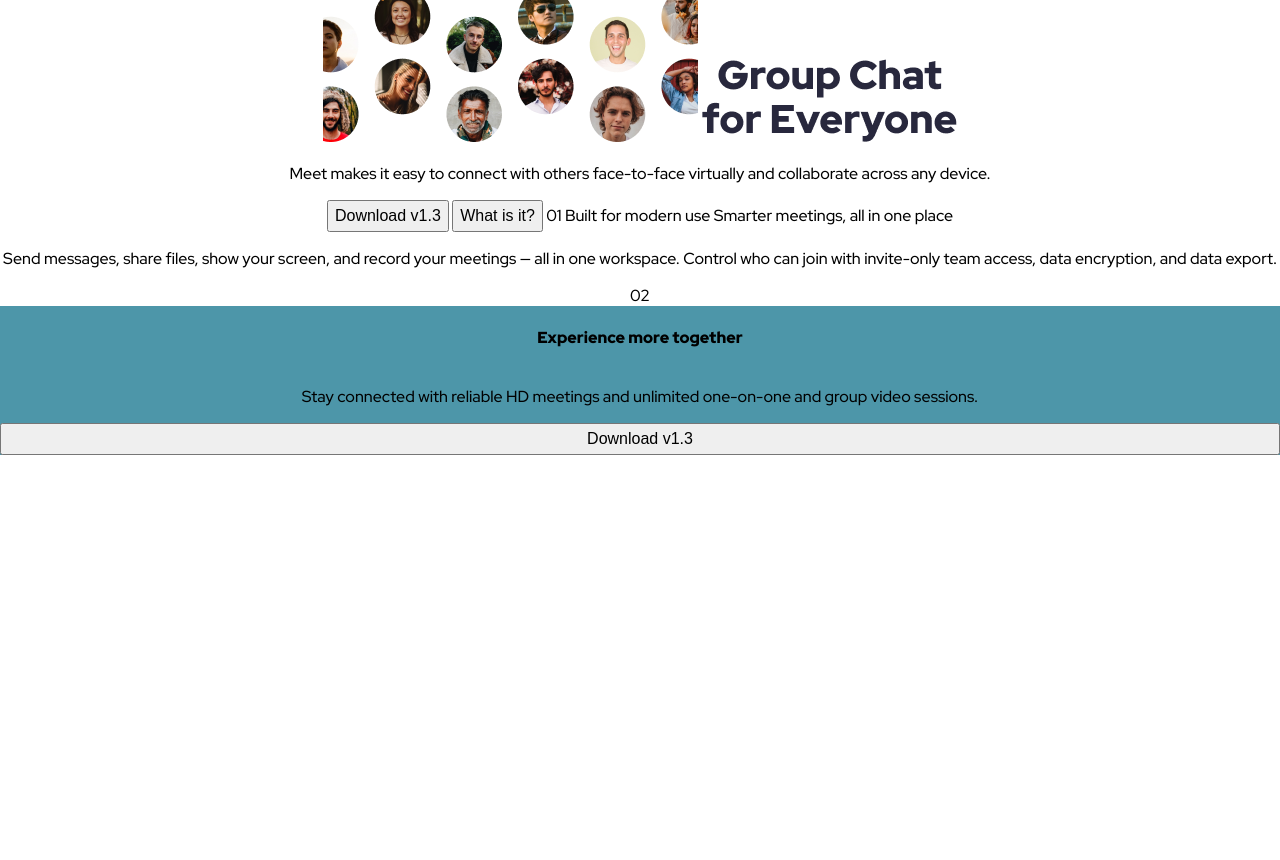
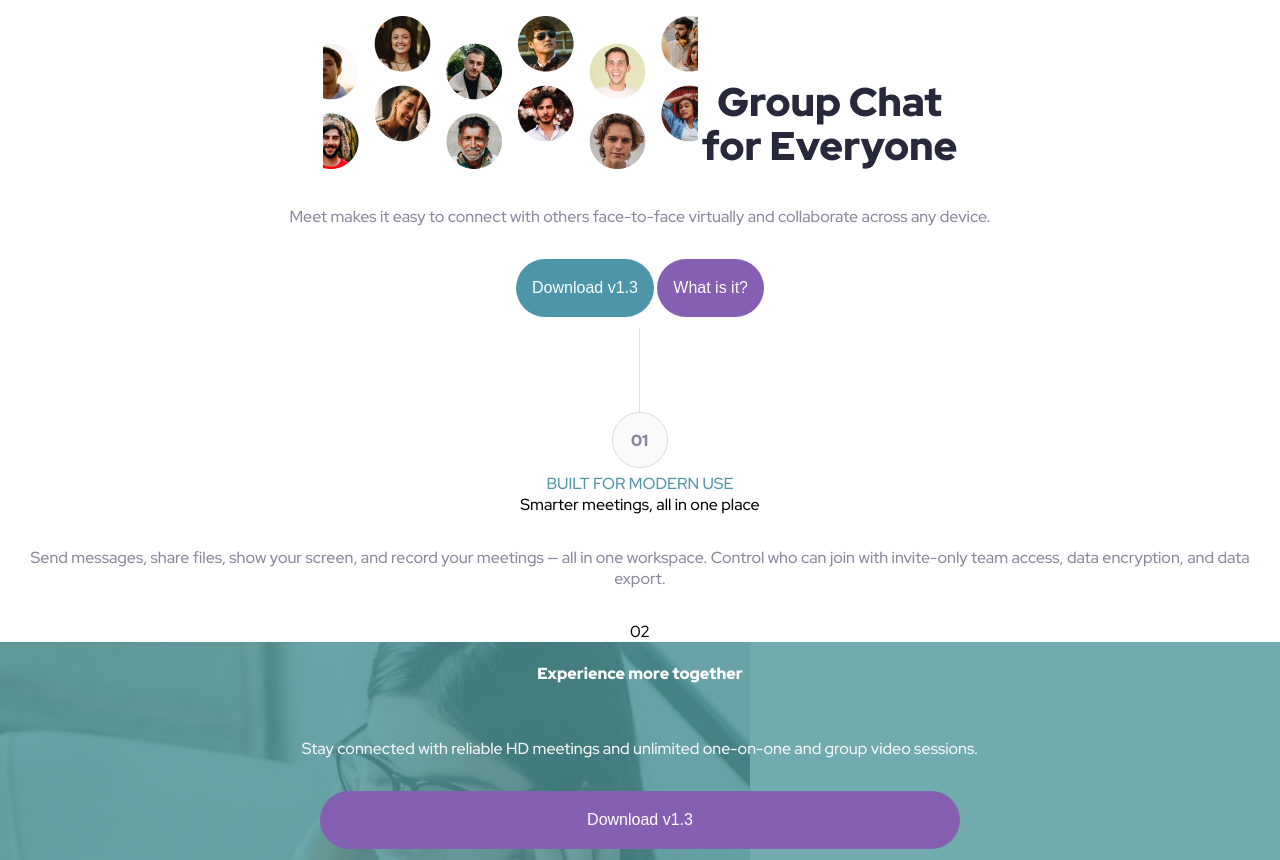
Before and after one commit to sorengrey/meet-landing-page, a plain HTML site: page index.html in a window 1280 px wide. Shown: the part 84-944 px from the top of the page. Before the commit the page ends 832 px from the top, so only its background shows below. Drawn offline with Linux system fonts and the light colour scheme.

Commit message:
added one.png, styled buttons

```diff
--- a/index.html
+++ b/index.html
@@ -28,16 +28,20 @@
 
     <p>Meet makes it easy to connect with others face-to-face virtually and collaborate across any device.</p>
 
-    <button class="download">Download v1.3</button>
-    <button id="whatisit">What is it?</button>
+    <section id="twobuttons">
+      <button class="download">Download v1.3</button>
+      <button id="whatisit">What is it?</button>
+    </section>
 
-    01
-    Built for modern use
+    <section id="one">
+      <img src="./assets/mobile/one.png" alt="the number one in a circle">
+      <section id="built">Built for modern use</section>
 
-    Smarter meetings, all in one place
+      Smarter meetings, all in one place
 
-    <p>Send messages, share files, show your screen, and record your meetings — all in one
-    workspace. Control who can join with invite-only team access, data encryption, and data export.</p>
+     <p>Send messages, share files, show your screen, and record your meetings  — all in one
+      workspace. Control who can join with invite-only team access, data encryption, and data export.</p>
+   </section>
 
    02
   </main>
@@ -48,7 +52,7 @@
 
   <p>Stay connected with reliable HD meetings and unlimited one-on-one and group video sessions.</p>
 
-  <button class="download" id="fbutton">Download v1.3</button>
+  <button class="download" id="footerbutton">Download v1.3</button>
 </footer>
 
 
--- a/style.css
+++ b/style.css
@@ -10,29 +10,86 @@ body {
 
 header {
     margin-top: 2em;
+    display: inline-flex;
+    padding-bottom: 2em;
 }
 
 /* experience more together */
 h4 {
     font-weight: 900;
+    color: #FFFFFF;
+}
+
+/* group chat for everyone */
+#groupchat {
+    margin-top: 2em;
+}
+
+/* built for modern use */
+#built {
+    color: #4D96A9;
+    text-transform: uppercase;
+}
+
+p {
+   color: #87879D;
+   padding: 1em;
+   font-weight: 500;
 }
 
 /* the buttons */
+button {
+    color: #FFFFFF;
+    border: none;
+    border-radius: 1.9em;
+    font-weight: 500;
+    padding: 1em;
+    font-size: 16px;
+    margin-bottom: .7em;
+}
+
+#twobuttons {
+    width: 45%;
+    align-items: center;
+    margin: auto;
+}
+
 .download {
-    font-size: 16px;
     line-height: 26px;
+    background-color: #4D96A9;
+}
+.download:hover {
+    background-color: #71C0D4;
 }
 
 #whatisit {
-    font-size: 16px;
     line-height: 26px;
+    background-color: #855FB1;
+}
+#whatisit:hover {
+    background-color: #D9B8FF;
 }
 
+
+/* footer */
 footer {
-    background-image: linear-gradient(#4D96A9, #4D96A9),url('./assets/mobile/image-footer.jpg');
+    background-image: linear-gradient(rgb(77, 150, 154, 0.8), rgb(77, 150, 154, 0.8)),url('./assets/mobile/image-footer.jpg');
     background-repeat: no-repeat;
     width: 100%;
     display: flex;
     flex-direction: column;
     object-fit: cover;
+    align-items: center;
 }
+
+footer p {
+    color: #FAFAFA;
+}
+
+#footerbutton {
+   background-color:  #855FB1;
+   width: 50%;
+}
+#footerbutton:hover {
+    background-color: #D9B8FF;
+}
```
Also changed, not shown: assets/mobile/one.png (added).
